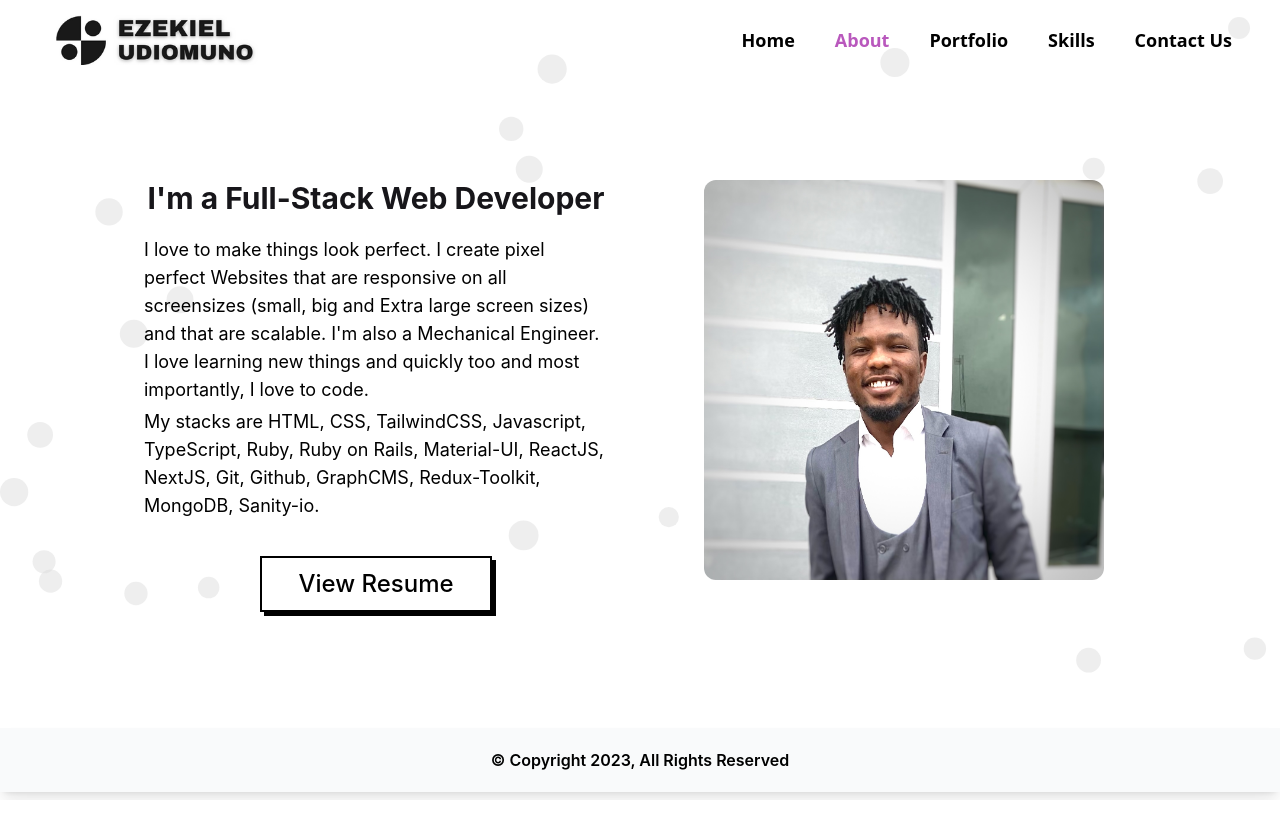
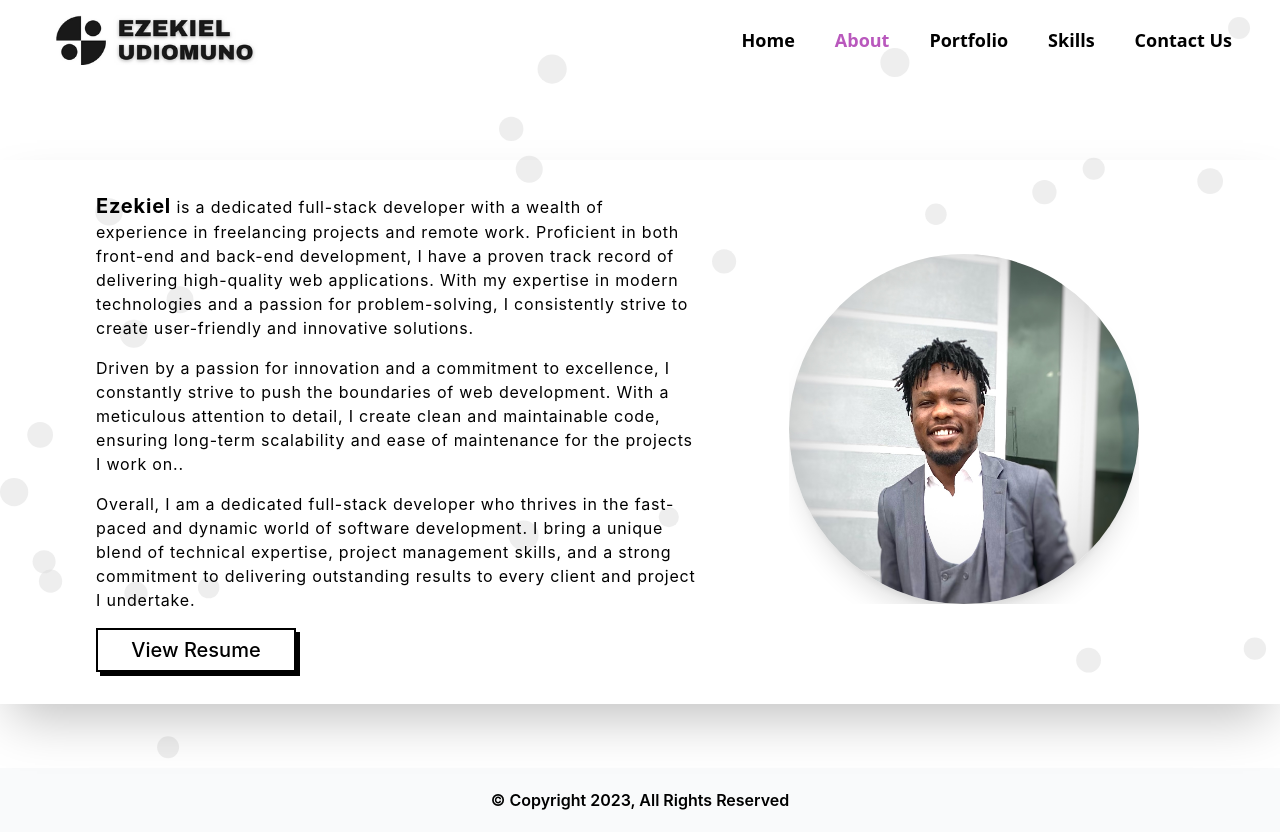
Before and after one commit to uezekiel-mufin/nextportfolio, a Next.js app: page /about in a window 1280 px wide. Before the commit the page ends 800 px from the top, so only its background shows below. Built offline with nearby package versions, Linux system fonts and the light colour scheme.

Commit message:
Add proper styling to about page

```diff
--- a/pages/about/index.jsx
+++ b/pages/about/index.jsx
@@ -7,24 +7,28 @@ import { motion } from 'framer-motion';
 const About = () => {
 	return (
 		<>
-			<motion.div transiton={{ duration: 2 }} initial={{ opacity: 0 }} animate={{ opacity: 1 }} className='w-full mb-8 pb-8 pt-32 h-full md:h-[87vh] flex justify-center items-center'>
-				<main className='flex flex-col-reverse  md:grid grid-cols-2 mx-4 md:mx-32 gap-8'>
-					<section className='flex flex-col px-4 items-center gap-1 justify-start w-full'>
-						<h1 className='text-[#17161A] text-xl md:text-3xl font-bold w-full text-center mb-4'>I'm a Full-Stack Web Developer</h1>
-						<p className='w-full text-center md:text-start text-lg '>I love to make things look perfect. I create pixel perfect Websites that are responsive on all screensizes (small, big and Extra large screen sizes) and that are scalable. I'm also a Mechanical Engineer. I love learning new things and quickly too and most importantly, I love to code.</p>
+			<motion.div transiton={{ duration: 2 }} initial={{ opacity: 0 }} animate={{ opacity: 1 }} className='w-full mb-8 pb-8 py-40 h-full  flex justify-center items-center'>
+				<main className='flex flex-col-reverse shadow-2xl py-8  md:grid grid-cols-2  gap-4'>
+					<section className='flex flex-col gap-4 px-4 md:ml-20 items-end  justify-center w-full'>
+						<p className='w-full text-center md:text-start text-base tracking-wider '>
+							<span className='text-xl font-bold'> Ezekiel</span> is a dedicated full-stack developer with a wealth of experience in freelancing projects and remote work. Proficient in both front-end and back-end development, I have a proven track record of delivering high-quality web applications. With my expertise in modern technologies and a passion for problem-solving, I consistently strive to create user-friendly and innovative solutions.
+						</p>
 
-						<p className='w-full text-center md:text-start text-lg'>My stacks are HTML, CSS, TailwindCSS, Javascript, TypeScript, Ruby, Ruby on Rails, Material-UI, ReactJS, NextJS, Git, Github, GraphCMS, Redux-Toolkit, MongoDB, Sanity-io.</p>
-						<button className='w-[80%] lg:w-1/2 mt-8'>
-							<a rel='noreferrer' target='_blank' href='https://docs.google.com/document/d/1-MGTwUQV_3dzWssg8PsUPnBJMmnVCsHo8m-FrwKbYXo/edit?usp=sharing' className='relative inline-block px-4  font-medium group w-full py-3'>
-								<span className='absolute inset-0 w-full h-full transition-all duration-400 ease-linear transform translate-x-1 translate-y-1 bg-black group-hover:-translate-x-0 group-hover:-translate-y-0'></span>
-								<span className='absolute inset-0 w-full h-full bg-white border-2 border-black group-hover:bg-black ransition-all duration-400 ease-linear'></span>
-								<span className='relative text-black group-hover:text-white text-2xl'>View Resume</span>
-							</a>
-						</button>
+						<p className='w-full text-center md:text-start text-base tracking-wider'>Driven by a passion for innovation and a commitment to excellence, I constantly strive to push the boundaries of web development. With a meticulous attention to detail, I create clean and maintainable code, ensuring long-term scalability and ease of maintenance for the projects I work on..</p>
+						<p className='w-full text-center md:text-start text-base tracking-wider'>Overall, I am a dedicated full-stack developer who thrives in the fast-paced and dynamic world of software development. I bring a unique blend of technical expertise, project management skills, and a strong commitment to delivering outstanding results to every client and project I undertake.</p>
+						<div className='flex w-full justify-start'>
+							<button className='w-[60%] lg:w-[200px]'>
+								<a rel='noreferrer' target='_blank' href='https://docs.google.com/document/d/1-MGTwUQV_3dzWssg8PsUPnBJMmnVCsHo8m-FrwKbYXo/edit?usp=sharing' className='relative inline-block px-4  font-medium group w-full py-2'>
+									<span className='absolute inset-0 w-full h-full transition-all duration-400 ease-linear transform translate-x-1 translate-y-1 bg-black group-hover:-translate-x-0 group-hover:-translate-y-0'></span>
+									<span className='absolute inset-0 w-full h-full bg-white border-2 border-black group-hover:bg-black ransition-all duration-400 ease-linear'></span>
+									<span className='relative text-black group-hover:text-white text-xl'>View Resume</span>
+								</a>
+							</button>
+						</div>
 					</section>
-					<section className='flex justify-center'>
+					<section className='flex flex-col items-center w-auto justify-center'>
 						<div className=''>
-							<Image src={portfolio} alt='me' layout='intrinsic' height={400} width={400} className=' mx-2  rounded-xl ' />
+							<Image src={portfolio} alt='me' layout='intrinsic' height={350} width={350} className='shadow-xl mx-4  rounded-full ' />
 						</div>
 					</section>
 				</main>
```
